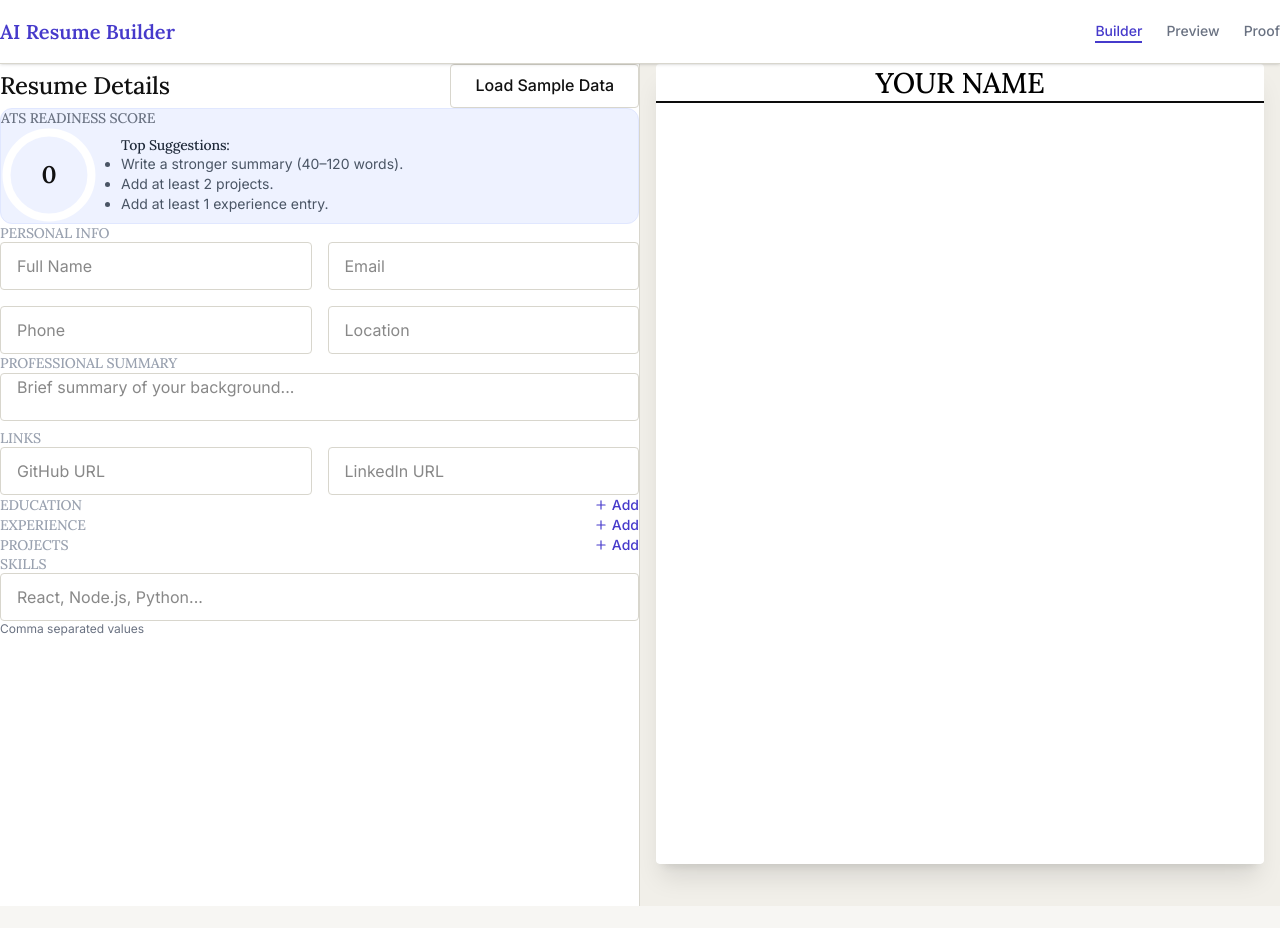
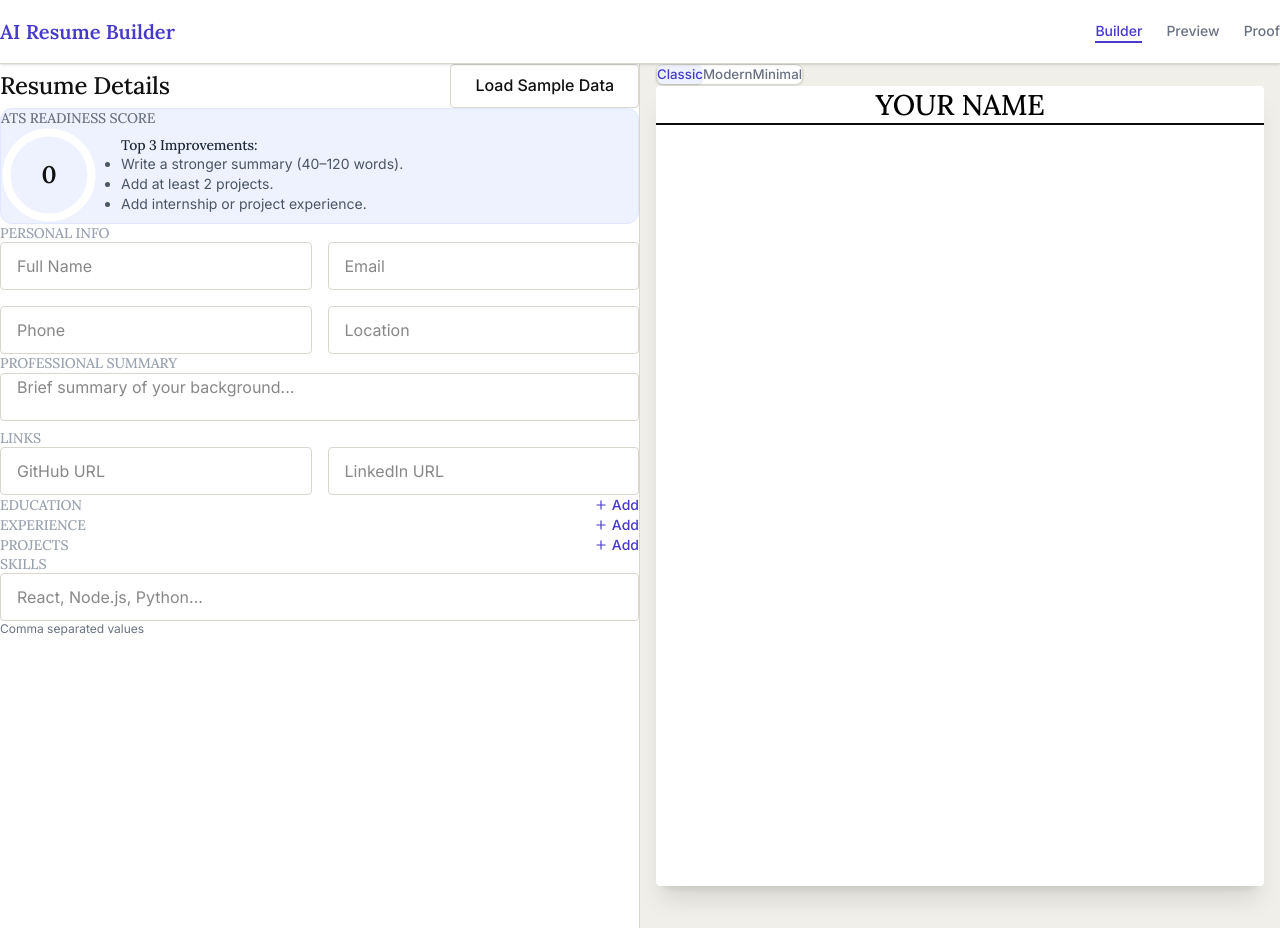
Before and after one commit to Kailashkhelgi/Kodnestpremiumbuildsystem, a React (Vite) app in the folder frontend/: page /builder in a window 1280 px wide. Before the commit the page ends 906 px from the top, so only its background shows below. Built offline with nearby package versions, Linux system fonts and the light colour scheme.

Commit message:
Add Template system and bullet guidance improvements

```diff
--- a/frontend/src/context/ResumeContext.jsx
+++ b/frontend/src/context/ResumeContext.jsx
@@ -12,7 +12,8 @@ export const ResumeProvider = ({ children }) => {
         experience: [],
         projects: [],
         skills: '',
-        links: { github: '', linkedin: '' }
+        links: { github: '', linkedin: '' },
+        template: 'Classic'
     };
 
     const [data, setData] = useState(() => {
--- a/frontend/src/pages/resume/ATSScore.jsx
+++ b/frontend/src/pages/resume/ATSScore.jsx
@@ -21,11 +21,10 @@ export default function ATSScore({ data }) {
         suggestions.push("Add at least 2 projects.");
     }
 
-    // Experience entry
     if (data.experience && data.experience.length >= 1) {
         score += 10;
     } else {
-        suggestions.push("Add at least 1 experience entry.");
+        suggestions.push("Add internship or project experience.");
     }
 
     // Skills length
@@ -105,7 +104,7 @@ export default function ATSScore({ data }) {
                 <div className="flex-1">
                     {displaySuggestions.length > 0 ? (
                         <div className="space-y-2">
-                            <h4 className="text-sm font-semibold text-gray-800">Top Suggestions:</h4>
+                            <h4 className="text-sm font-semibold text-gray-800">Top 3 Improvements:</h4>
                             <ul className="text-sm text-gray-600 space-y-1 list-disc pl-4">
                                 {displaySuggestions.map((s, i) => (
                                     <li key={i}>{s}</li>
--- a/frontend/src/pages/resume/LivePreview.jsx
+++ b/frontend/src/pages/resume/LivePreview.jsx
@@ -3,17 +3,41 @@ import React from 'react';
 export default function LivePreview({ data }) {
     if (!data) return null;
 
+    const tpl = data.template || 'Classic';
+
+    let wrapperClass = "text-black leading-relaxed";
+    let headerClass = "mb-6 pb-4";
+    let nameClass = "text-3xl font-bold uppercase tracking-wider mb-2";
+    let sectionHeaderClass = "text-sm font-bold uppercase tracking-widest pb-1 mb-2";
+
+    if (tpl === 'Classic') {
+        wrapperClass += " font-serif";
+        headerClass += " text-center border-b-2 border-black";
+        sectionHeaderClass += " border-b border-black";
+    } else if (tpl === 'Modern') {
+        wrapperClass += " font-sans";
+        headerClass += " flex flex-col md:flex-row justify-between items-end border-b border-gray-400";
+        nameClass = "text-4xl font-extrabold tracking-tight mb-1 text-black";
+        sectionHeaderClass += " border-b-2 border-black";
+    } else if (tpl === 'Minimal') {
+        wrapperClass += " font-mono text-sm";
+        headerClass += " text-left border-b border-black";
+        nameClass = "text-2xl font-medium tracking-widest uppercase mb-3";
+    }
+
     return (
-        <div className="font-serif text-black leading-relaxed">
+        <div className={wrapperClass}>
             {/* Header */}
-            <div className="text-center mb-6 border-b-2 border-black pb-4">
-                <h1 className="text-3xl font-bold uppercase tracking-wider mb-2">{data.personal.name || 'YOUR NAME'}</h1>
-                <div className="text-sm flex justify-center gap-3 text-gray-800 flex-wrap">
-                    {data.personal.email && <span>{data.personal.email}</span>}
-                    {data.personal.phone && <span>• {data.personal.phone}</span>}
-                    {data.personal.location && <span>• {data.personal.location}</span>}
+            <div className={headerClass}>
+                <div className={tpl === 'Modern' ? 'text-left' : ''}>
+                    <h1 className={nameClass}>{data.personal.name || 'YOUR NAME'}</h1>
+                    <div className={`text-sm flex ${tpl === 'Classic' ? 'justify-center' : 'justify-start'} gap-3 text-gray-800 flex-wrap`}>
+                        {data.personal.email && <span>{data.personal.email}</span>}
+                        {data.personal.phone && <span>• {data.personal.phone}</span>}
+                        {data.personal.location && <span>• {data.personal.location}</span>}
+                    </div>
                 </div>
-                <div className="text-sm flex justify-center gap-3 text-gray-800 mt-1">
+                <div className={`text-sm flex ${tpl === 'Classic' ? 'justify-center mt-1' : (tpl === 'Modern' ? 'text-right' : 'justify-start mt-1')} gap-3 text-gray-800`}>
                     {data.links?.github && <span>GitHub: {data.links.github}</span>}
                     {data.links?.linkedin && <span>• LinkedIn: {data.links.linkedin}</span>}
                 </div>
@@ -22,14 +46,14 @@ export default function LivePreview({ data }) {
             {/* Content blocks */}
             {data.summary && (
                 <div className="mb-5">
-                    <h2 className="text-sm font-bold uppercase tracking-widest border-b border-black pb-1 mb-2">Professional Summary</h2>
+                    <h2 className={sectionHeaderClass}>Professional Summary</h2>
                     <p className="text-sm text-gray-900 leading-snug">{data.summary}</p>
                 </div>
             )}
 
             {data.education && data.education.length > 0 && (
                 <div className="mb-5">
-                    <h2 className="text-sm font-bold uppercase tracking-widest border-b border-black pb-1 mb-2">Education</h2>
+                    <h2 className={sectionHeaderClass}>Education</h2>
                     {data.education.map(edu => (
                         <div key={edu.id} className="mb-2">
                             <div className="flex justify-between font-bold text-sm">
@@ -44,7 +68,7 @@ export default function LivePreview({ data }) {
 
             {data.experience && data.experience.length > 0 && (
                 <div className="mb-5">
-                    <h2 className="text-sm font-bold uppercase tracking-widest border-b border-black pb-1 mb-2">Experience</h2>
+                    <h2 className={sectionHeaderClass}>Experience</h2>
                     {data.experience.map(exp => (
                         <div key={exp.id} className="mb-3 block">
                             <div className="flex justify-between font-bold text-sm">
@@ -59,7 +83,7 @@ export default function LivePreview({ data }) {
 
             {data.projects && data.projects.length > 0 && (
                 <div className="mb-5">
-                    <h2 className="text-sm font-bold uppercase tracking-widest border-b border-black pb-1 mb-2">Projects</h2>
+                    <h2 className={sectionHeaderClass}>Projects</h2>
                     {data.projects.map(proj => (
                         <div key={proj.id} className="mb-3 block">
                             <div className="flex justify-between font-bold text-sm">
@@ -74,7 +98,7 @@ export default function LivePreview({ data }) {
 
             {data.skills && (
                 <div className="mb-5">
-                    <h2 className="text-sm font-bold uppercase tracking-widest border-b border-black pb-1 mb-2">Skills</h2>
+                    <h2 className={sectionHeaderClass}>Skills</h2>
                     <p className="text-sm">{data.skills}</p>
                 </div>
             )}
--- a/frontend/src/pages/resume/ResumeBuilder.jsx
+++ b/frontend/src/pages/resume/ResumeBuilder.jsx
@@ -3,6 +3,7 @@ import { useResume } from '../../context/ResumeContext';
 import { Plus, Trash2 } from 'lucide-react';
 import LivePreview from './LivePreview';
 import ATSScore from './ATSScore';
+import TemplateTabs from './TemplateTabs';
 
 export default function ResumeBuilder() {
     const { data, setData, loadSampleData } = useResume();
@@ -26,6 +27,37 @@ export default function ResumeBuilder() {
 
     const updateArrayItem = (field, id, key, value) => {
         setData(prev => ({ ...prev, [field]: prev[field].map(i => i.id === id ? { ...i, [key]: value } : i) }));
+    };
+
+    const getBulletGuidance = (text) => {
+        if (!text || text.trim().length === 0) return null;
+
+        const lines = text.split('\n').filter(l => l.trim().length > 0);
+        let missingVerb = false;
+        let missingNumber = false;
+
+        const verbsRegex = /^(Built|Developed|Designed|Implemented|Led|Improved|Created|Optimized|Automated)\b/i;
+        const numberRegex = /[0-9]|%|\bk\b|\bx\b/i;
+
+        lines.forEach(line => {
+            const clean = line.replace(/^[\*\-\s]+/, '').trim();
+            if (clean.length > 0) {
+                if (!verbsRegex.test(clean)) missingVerb = true;
+                if (!numberRegex.test(clean)) missingNumber = true;
+            }
+        });
+
+        const warnings = [];
+        if (missingVerb) warnings.push("Start with a strong action verb.");
+        if (missingNumber) warnings.push("Add measurable impact (numbers).");
+
+        if (warnings.length === 0) return null;
+
+        return (
+            <div className="mt-2 text-xs text-indigo-700 font-medium bg-indigo-50/70 border border-indigo-100 px-3 py-2 rounded">
+                <span className="font-bold">Tip:</span> {warnings.join(' ')}
+            </div>
+        );
     };
 
     return (
@@ -101,7 +133,10 @@ export default function ResumeBuilder() {
                                         <input className="form-input" placeholder="Role" value={exp.role} onChange={e => updateArrayItem('experience', exp.id, 'role', e.target.value)} />
                                     </div>
                                     <input className="form-input" placeholder="Duration (e.g., Jan 2020 - Present)" value={exp.duration} onChange={e => updateArrayItem('experience', exp.id, 'duration', e.target.value)} />
-                                    <textarea className="form-input h-20 resize-none" placeholder="Description/Responsibilities..." value={exp.description} onChange={e => updateArrayItem('experience', exp.id, 'description', e.target.value)}></textarea>
+                                    <div>
+                                        <textarea className="form-input h-20 resize-none !mb-0" placeholder="Description/Responsibilities..." value={exp.description} onChange={e => updateArrayItem('experience', exp.id, 'description', e.target.value)}></textarea>
+                                        {getBulletGuidance(exp.description)}
+                                    </div>
                                 </div>
                             </div>
                         ))}
@@ -121,7 +156,10 @@ export default function ResumeBuilder() {
                                         <input className="form-input" placeholder="Project Name" value={proj.name} onChange={e => updateArrayItem('projects', proj.id, 'name', e.target.value)} />
                                         <input className="form-input" placeholder="Link" value={proj.link} onChange={e => updateArrayItem('projects', proj.id, 'link', e.target.value)} />
                                     </div>
-                                    <textarea className="form-input h-20 resize-none" placeholder="Project Description..." value={proj.description} onChange={e => updateArrayItem('projects', proj.id, 'description', e.target.value)}></textarea>
+                                    <div>
+                                        <textarea className="form-input h-20 resize-none !mb-0" placeholder="Project Description..." value={proj.description} onChange={e => updateArrayItem('projects', proj.id, 'description', e.target.value)}></textarea>
+                                        {getBulletGuidance(proj.description)}
+                                    </div>
                                 </div>
                             </div>
                         ))}
@@ -138,7 +176,10 @@ export default function ResumeBuilder() {
 
             {/* Right: Live Preview */}
             <div className="w-1/2 bg-[var(--clr-surface-alt)] p-8 overflow-y-auto hidden md:block">
-                <div className="bg-white shadow-xl rounded w-full min-h-[842px] max-w-[700px] mx-auto p-12 relative scale-95 transform-gpu origin-top">
+                <div className="flex justify-between items-center mb-6 max-w-[700px] mx-auto scale-95 origin-top w-full">
+                    <TemplateTabs />
+                </div>
+                <div className="bg-white shadow-xl rounded w-full min-h-[842px] max-w-[700px] mx-auto p-12 relative scale-95 transform-gpu origin-top -mt-8">
                     {/* Reuse layout from preview component */}
                     <LivePreview data={data} />
                 </div>
--- a/frontend/src/pages/resume/ResumePreview.jsx
+++ b/frontend/src/pages/resume/ResumePreview.jsx
@@ -1,11 +1,15 @@
 import React from 'react';
 import { useResume } from '../../context/ResumeContext';
 import LivePreview from './LivePreview';
+import TemplateTabs from './TemplateTabs';
 
 export default function ResumePreview() {
     const { data } = useResume();
     return (
-        <div className="flex-1 overflow-y-auto bg-[var(--clr-surface-alt)] py-12 flex justify-center">
+        <div className="flex-1 overflow-y-auto bg-[var(--clr-surface-alt)] py-12 flex flex-col items-center">
+            <div className="mb-6 max-w-[850px] w-full flex justify-center">
+                <TemplateTabs />
+            </div>
             <div className="bg-white shadow-2xl w-full max-w-[850px] min-h-[1100px] p-16">
                 <LivePreview data={data} />
             </div>
--- /dev/null
+++ b/frontend/src/pages/resume/TemplateTabs.jsx
@@ -0,0 +1,21 @@
+import React from 'react';
+import { useResume } from '../../context/ResumeContext';
+
+export default function TemplateTabs() {
+    const { data, setData } = useResume();
+    const current = data.template || 'Classic';
+
+    return (
+        <div className="flex bg-white rounded-lg p-1 border border-[var(--clr-border)] shadow-sm max-w-fit mb-4">
+            {['Classic', 'Modern', 'Minimal'].map(tpl => (
+                <button
+                    key={tpl}
+                    onClick={() => setData(prev => ({ ...prev, template: tpl }))}
+                    className={`px-4 py-1.5 text-sm font-medium rounded-md transition-colors ${current === tpl ? 'bg-indigo-50 text-[color:var(--clr-accent)] shadow-sm' : 'text-gray-500 hover:text-gray-900'}`}
+                >
+                    {tpl}
+                </button>
+            ))}
+        </div>
+    );
+}
```
